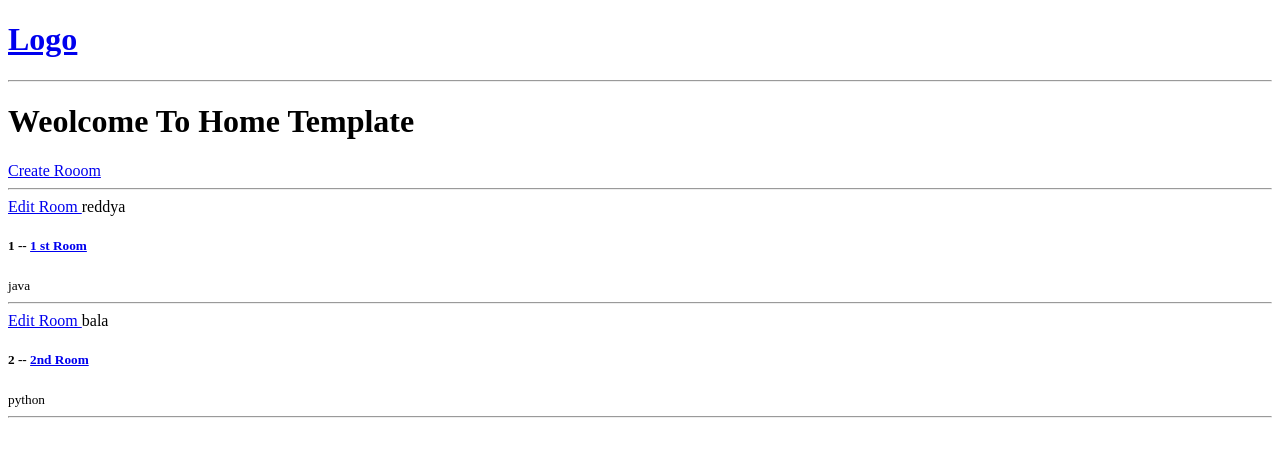
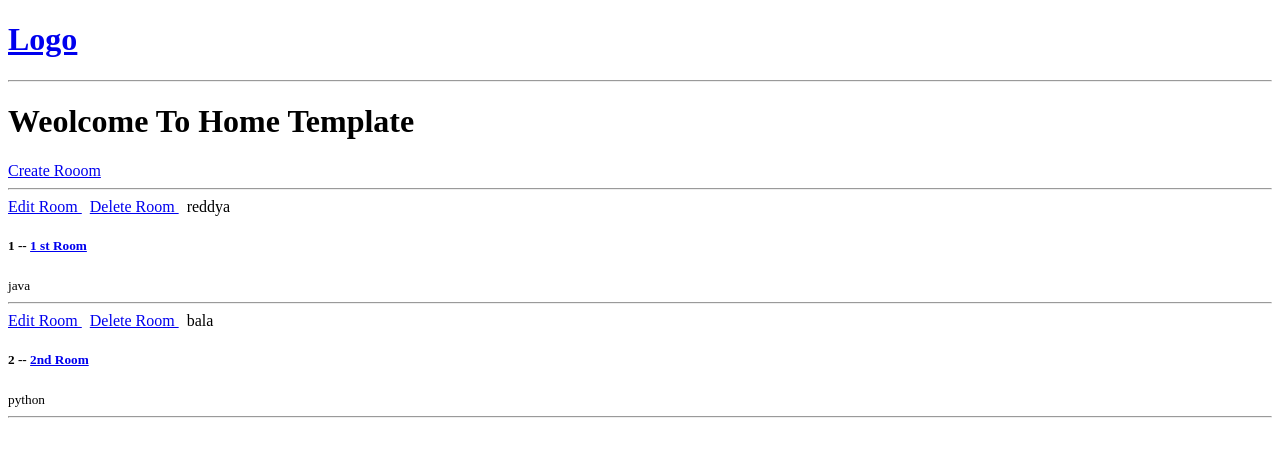
Before and after one commit to akitibala/studybuddy, a Django app: page / in a window 1280 px wide. Shown: the top 457 px of the page. Run offline with Django 3.2, Linux system fonts and the light colour scheme; data comes from the database, SQL or seed files in the repository; both versions use the stored data as it was after the commit.

Commit message:
delete room operation added

```diff
--- a/base/templates/base/home.html
+++ b/base/templates/base/home.html
@@ -8,7 +8,9 @@
     <div>
     {% for room in rooms %}
     <div>
-    <a href="{% url 'update-room' room.id %}" > Edit Room </a>
+    <a href="{% url 'update-room' room.id %}" > Edit Room </a>&nbsp
+    <a href="{% url 'delete-room' room.id %}" > Delete Room </a>&nbsp
+
     <span> {{ room.host.username }}</span>
     <h5> {{ room.id}} -- <a href="{% url 'room' room.id %}" >{{room.name}}</a></h5>
     <small>{{ room.topic}}</small>
--- a/base/urls.py
+++ b/base/urls.py
@@ -6,5 +6,6 @@ urlpatterns = [
     path('',view=views.home,name='home'),
     path('room/<str:pk>',view=views.room,name='room'),
     path('create-room',view=views.create_room,name='create-room'),
-    path('update-room/<str:pk>',view=views.update_room,name='update-room')
+    path('update-room/<str:pk>',view=views.update_room,name='update-room'),
+    path('delete-room/<str:pk>',view=views.delete_room,name='delete-room'),
 ]
--- a/base/views.py
+++ b/base/views.py
@@ -40,3 +40,11 @@ def update_room(request,pk):
             return redirect('home')
     context ={'form':form}
     return render(request,'base/room_form.html',context)
+
+def delete_room(request,pk):
+    room = Room.objects.get(id=pk)
+    if request.method == "POST":
+        room.delete()
+        return redirect('home')
+    context ={'obj':room}
+    return render(request,'base/delete.html',context)
```
Also changed, not shown: base/templates/base/delete.html (added, +14 -0 lines), db.sqlite3.
